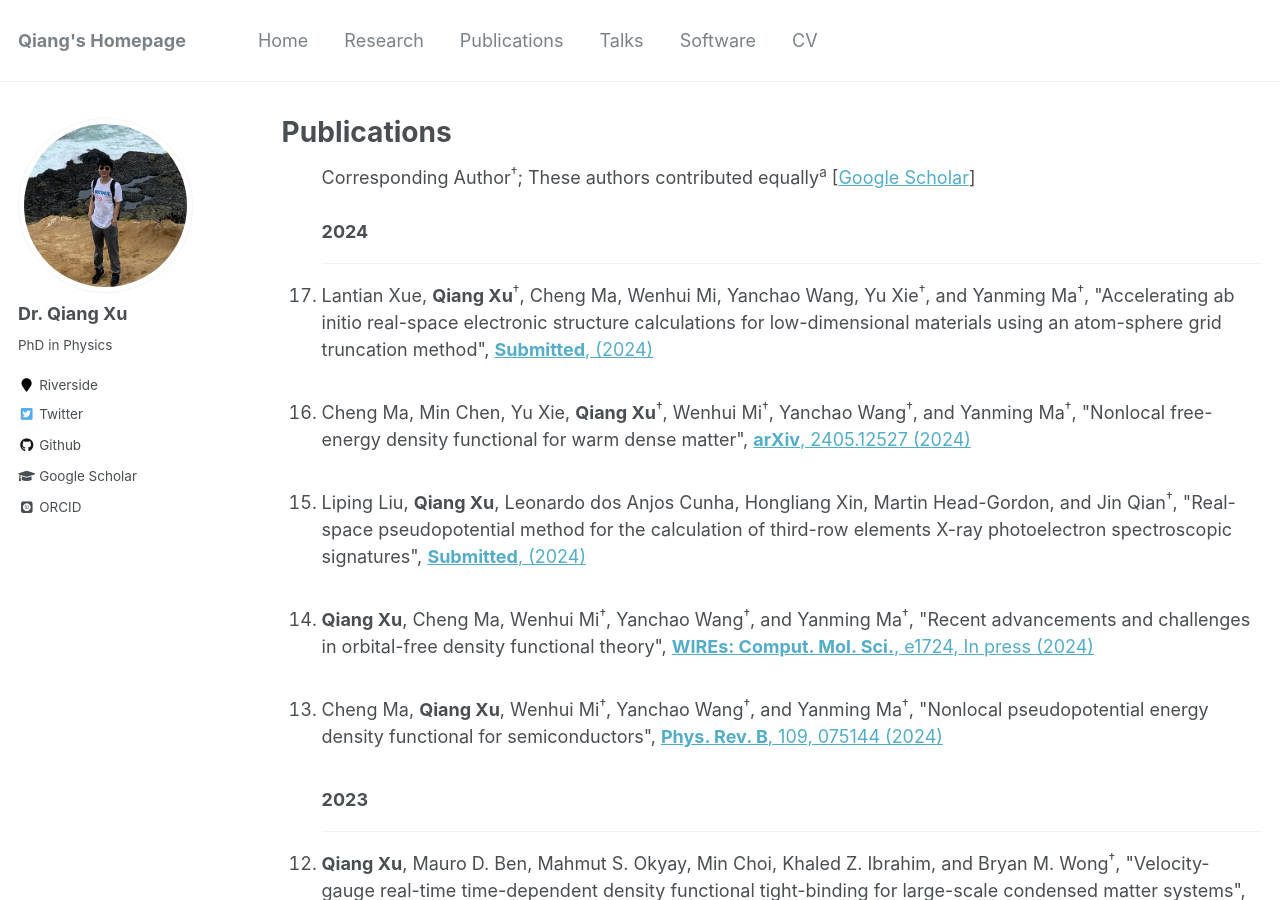
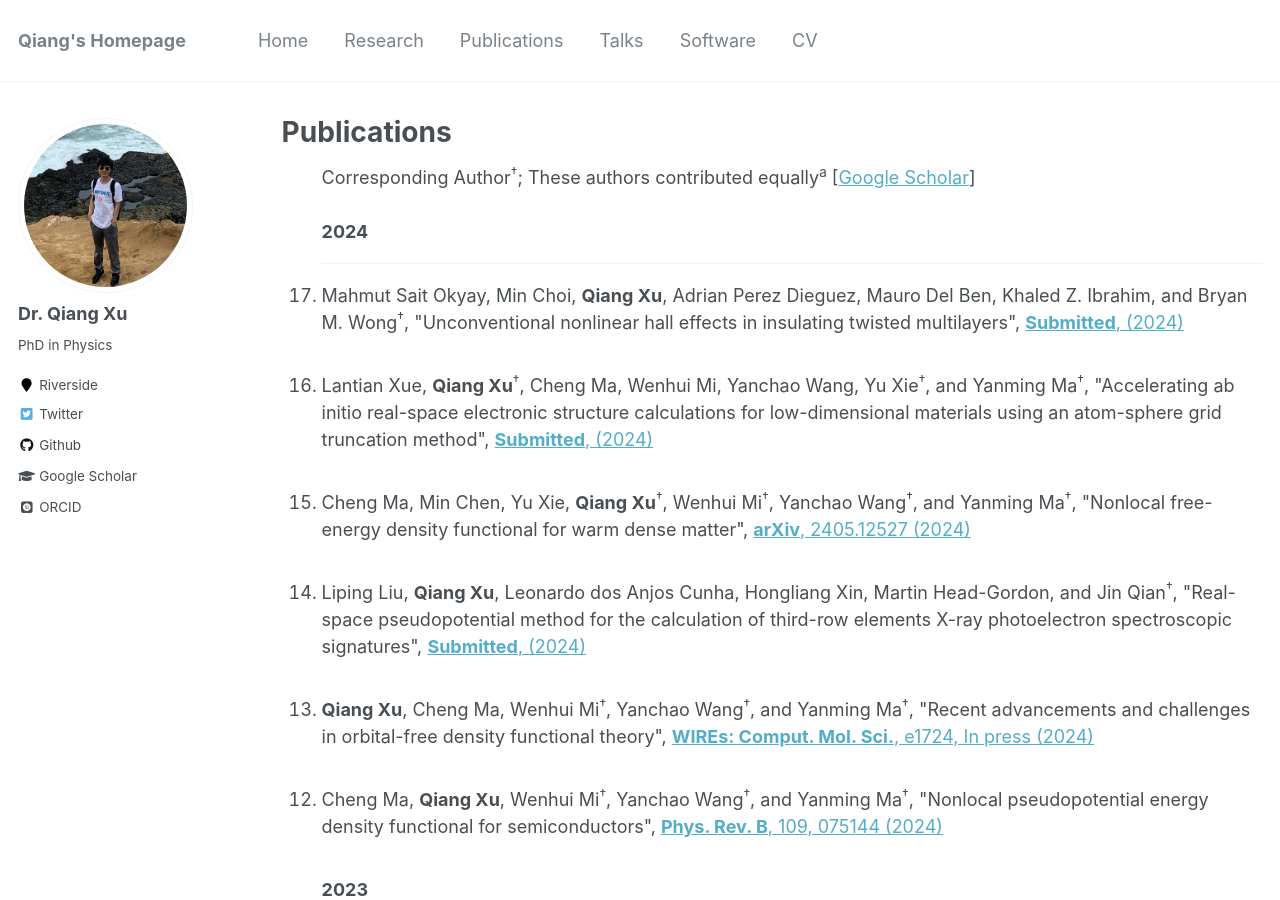
Before and after one commit to xqjlu/xqjlu.github.io, a Jekyll site: the page built from _pages/publications.md, in a window 1280 px wide and 900 px high. Built offline with Jekyll 4.4.1, drawn with Linux system fonts in a browser that asks for light colours; some web fonts are replaced.

Commit message:
paper of Mahmut

```diff
--- a/_pages/publications.md
+++ b/_pages/publications.md
@@ -37,6 +37,11 @@ Corresponding Author<sup>†</sup>; These authors contributed equally<sup>a</sup
 <!--2024-->
 <b>2024</b>
 <hr align="left" color="#000000">
+<li>Mahmut Sait Okyay, Min Choi, <b>Qiang Xu</b>, Adrian Perez Dieguez, Mauro Del Ben, Khaled Z. Ibrahim, and Bryan M. Wong<sup>†</sup>,
+"Unconventional nonlinear hall effects in insulating twisted multilayers",
+<a href="https://xqjlu.github.io/publications/" target="_blank"><b>Submitted</b>, (2024)</a>
+</li><br>
+
 <li>Lantian Xue, <b>Qiang Xu</b><sup>†</sup>, Cheng Ma, Wenhui Mi, Yanchao Wang, Yu Xie<sup>†</sup>, and Yanming Ma<sup>†</sup>,
 "Accelerating ab initio real-space electronic structure calculations for low-dimensional materials using an atom-sphere grid truncation method",
 <a href="https://xqjlu.github.io/publications/" target="_blank"><b>Submitted</b>, (2024)</a>
```
